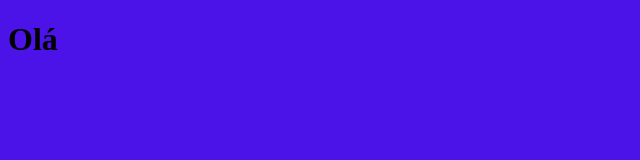
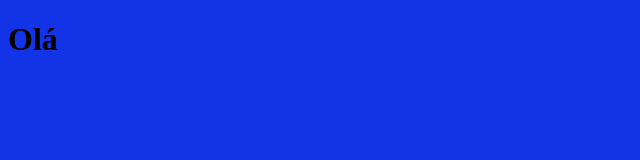
Before and after one commit to lucsl21/clone_disneyplus, a website: page index.html in a window 1280 px wide. Shown: the whole page, without its empty margins (0-640 px from the left). Drawn offline with nearby package versions, Linux system fonts and the light colour scheme; files that its build step writes are made by us from their sources.

Commit message:
setup do projeto

```diff
--- a/src/styles/main.scss
+++ b/src/styles/main.scss
@@ -1,4 +1,4 @@
-$bgColor: rgb(75, 19, 231);
+$bgColor: rgb(19, 51, 231);
 
 body {
     background-color: $bgColor;
```
Also changed, not shown: package.json (+15 -4 lines), 1 other file.
